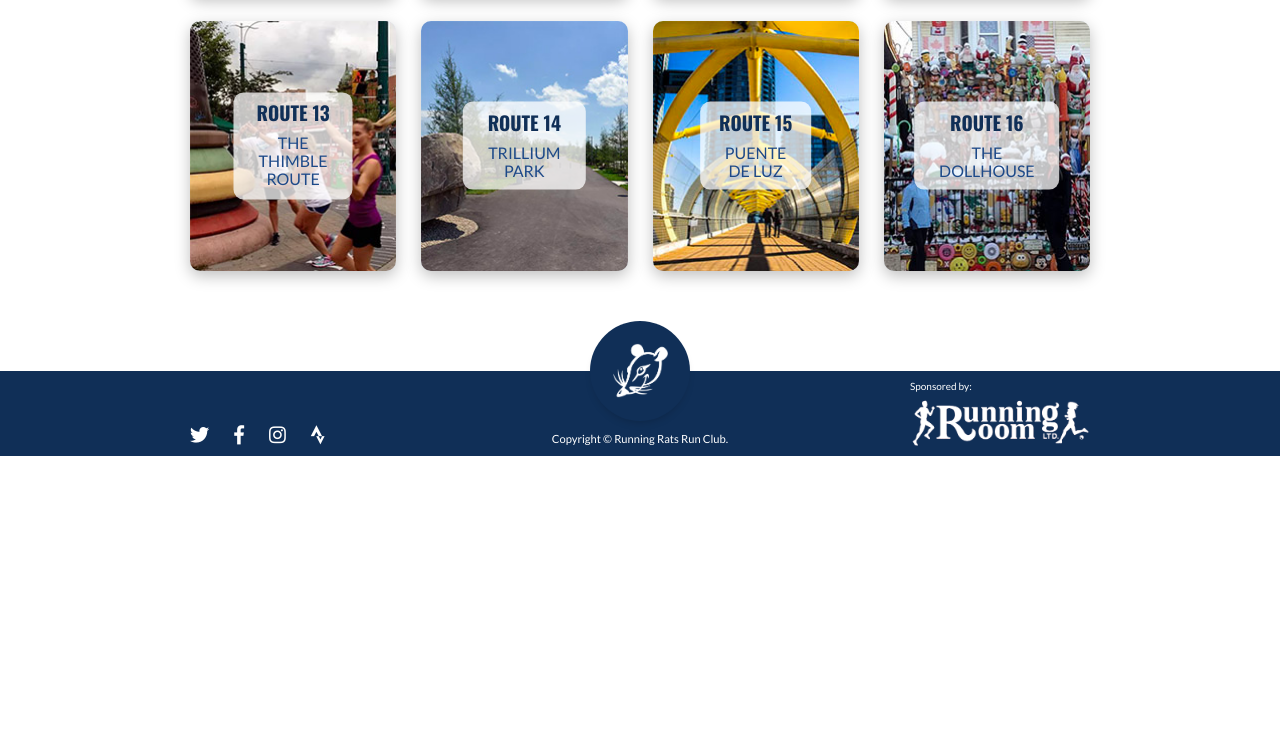
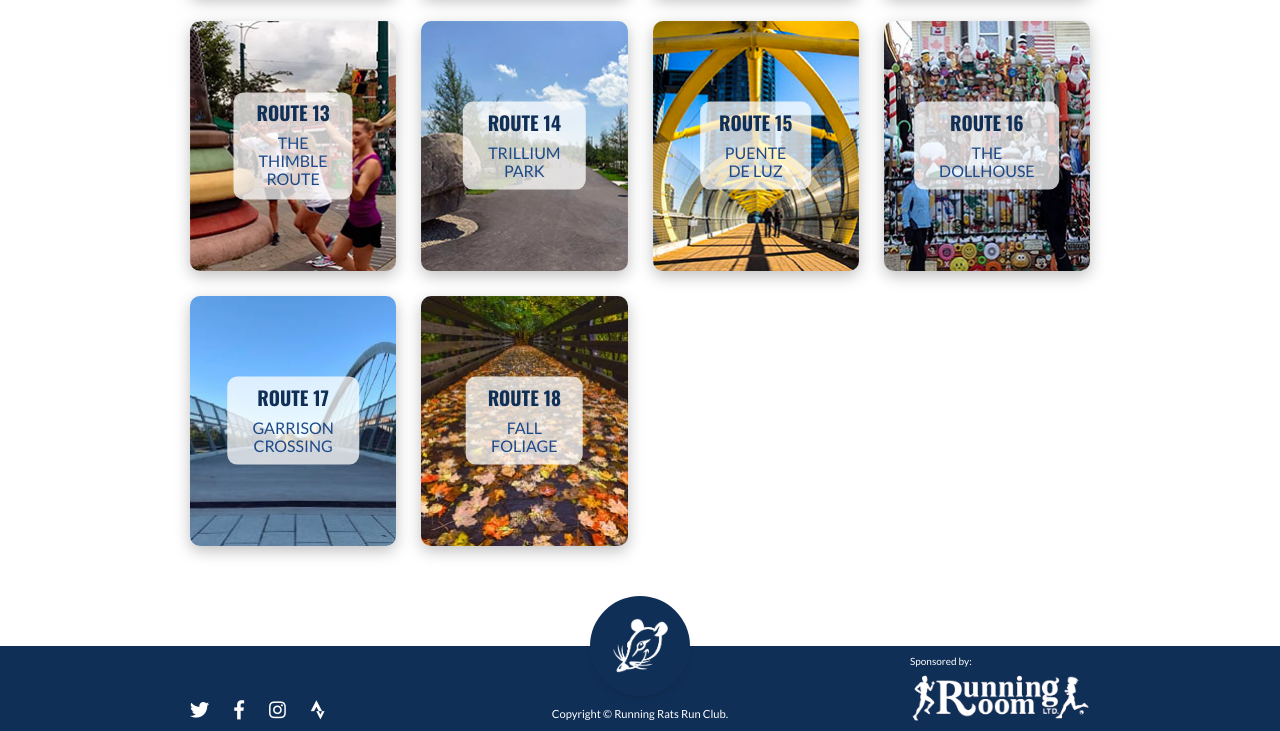
Before and after one commit to yourpalkat/runningrats, a plain HTML site: page tuesday.html in a window 1280 px wide. Shown: the part 2484-3215 px from the top of the page. Before the commit the page ends 2940 px from the top, so only its background shows below. Drawn offline with nearby package versions, Linux system fonts and the light colour scheme.

Commit message:
Added two new routes

```diff
--- a/tuesday.html
+++ b/tuesday.html
@@ -465,9 +465,9 @@
 							<h5>Back to School</h5>
 							<h6>MapMyRun Links:</h6>
 							<ul class="route-links">
-								<li><a href="https://www.mapmyrun.com/routes/view/1229595118">8K</a></li>
-								<li><a href="https://www.mapmyrun.com/routes/view/1229601598">10K</a></li>
-								<li><a href="https://www.mapmyrun.com/routes/view/1229613427">13K</a></li>
+								<li><a href="https://www.mapmyrun.com/routes/view/2738045806">7K</a></li>
+								<li><a href="https://www.mapmyrun.com/routes/view/2738035357">10K</a></li>
+								<li><a href="https://www.mapmyrun.com/routes/view/2738031136">13K</a></li>
 							</ul>
 							<h6>Route Sheet:</h6>
 							<p><a href="#" class="download-link">Download</a></p>
@@ -612,6 +612,52 @@
 						</div>
 					</div>
 
+					<div class="route-card">
+						<div class="route-card-front">
+							<img src="images/routes/17.jpg" alt="Garrison Crossing bridge over the railway lands">
+							<div class="card-overlay">
+								<h4>Route 17</h4>
+								<h5>Garrison Crossing</h5>
+							</div>
+						</div>
+
+						<div class="route-card-back">
+							<h4>Route 17</h4>
+							<h5>Garrison Crossing</h5>
+							<h6>MapMyRun Links:</h6>
+							<ul class="route-links">
+								<li><a href="https://www.mapmyrun.com/routes/view/2740196998">7K</a></li>
+								<li><a href="https://www.mapmyrun.com/routes/view/2740200361">10K</a></li>
+								<li><a href="https://www.mapmyrun.com/routes/view/2740203199">13K</a></li>
+							</ul>
+							<h6>Route Sheet:</h6>
+							<p><a href="./images/route-sheets/17.pdf" class="download-link">Download</a></p>
+						</div>
+					</div>
+
+					<div class="route-card">
+						<div class="route-card-front">
+							<img src="images/routes/18.jpg" alt="Fall leaves in Toronto">
+							<div class="card-overlay">
+								<h4>Route 18</h4>
+								<h5>Fall Foliage</h5>
+							</div>
+						</div>
+
+						<div class="route-card-back">
+							<h4>Route 18</h4>
+							<h5>Fall Foliage</h5>
+							<h6>MapMyRun Links:</h6>
+							<ul class="route-links">
+								<li><a href="https://www.mapmyrun.com/routes/view/2738404081">7K</a></li>
+								<li><a href="https://www.mapmyrun.com/routes/view/2738391997">10K</a></li>
+								<li><a href="https://www.mapmyrun.com/routes/view/2738117389">13K</a></li>
+							</ul>
+							<h6>Route Sheet:</h6>
+							<p><a href="#" class="download-link">To come</a></p>
+							<!-- <p><a href="./images/route-sheets/18.pdf" class="download-link">Download</a></p> -->
+						</div>
+					</div>
 
 				</div>
 			</div>
```
Also changed, not shown: images/routes/17.jpg (added), images/routes/18.jpg (added), 1 other file.
